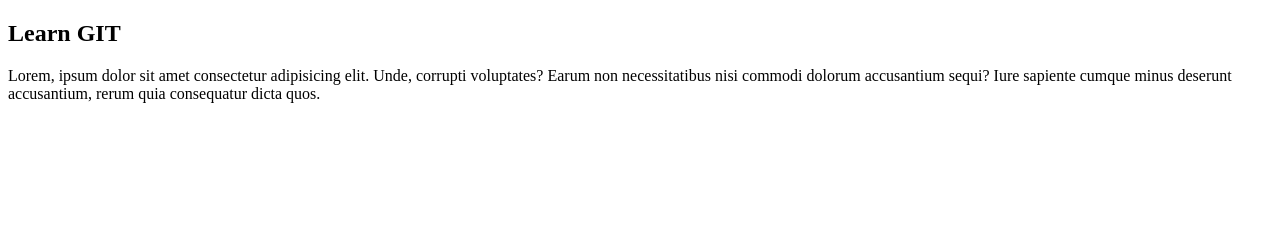
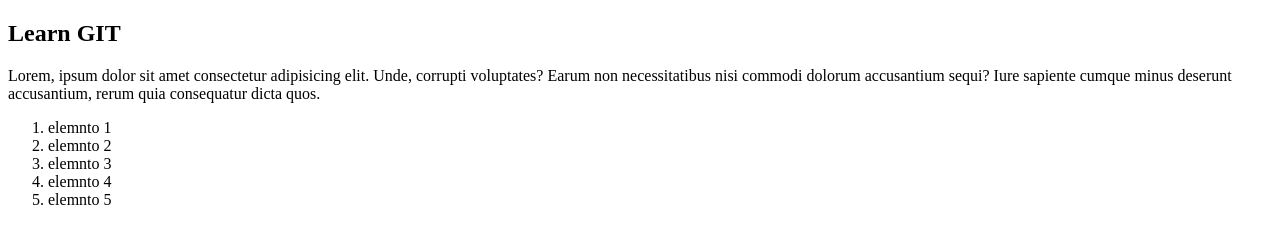
Before and after one commit to Ange1Dev/curso-git-main, a plain HTML site: page index.html in a window 1280 px wide. Drawn offline with Linux system fonts and the light colour scheme.

Commit message:
agregando script al html

```diff
--- a/index.html
+++ b/index.html
@@ -5,10 +5,17 @@
     <meta http-equiv="X-UA-Compatible" content="IE=edge">
     <meta name="viewport" content="width=device-width, initial-scale=1.0">
     <title>Learning GIT</title>
+    <script src="./script.js"></script>
 </head>
 <body>
     <h2>Learn GIT</h2>
     <p>Lorem, ipsum dolor sit amet consectetur adipisicing elit. Unde, corrupti voluptates? Earum non necessitatibus nisi commodi dolorum accusantium sequi? Iure sapiente cumque minus deserunt accusantium, rerum quia consequatur dicta quos.</p>
-
+    <ol>
+        <li>elemnto 1</li>
+        <li>elemnto 2</li>
+        <li>elemnto 3</li>
+        <li>elemnto 4</li>
+        <li>elemnto 5</li>
+    </ol>
 </body>
 </html>
```
